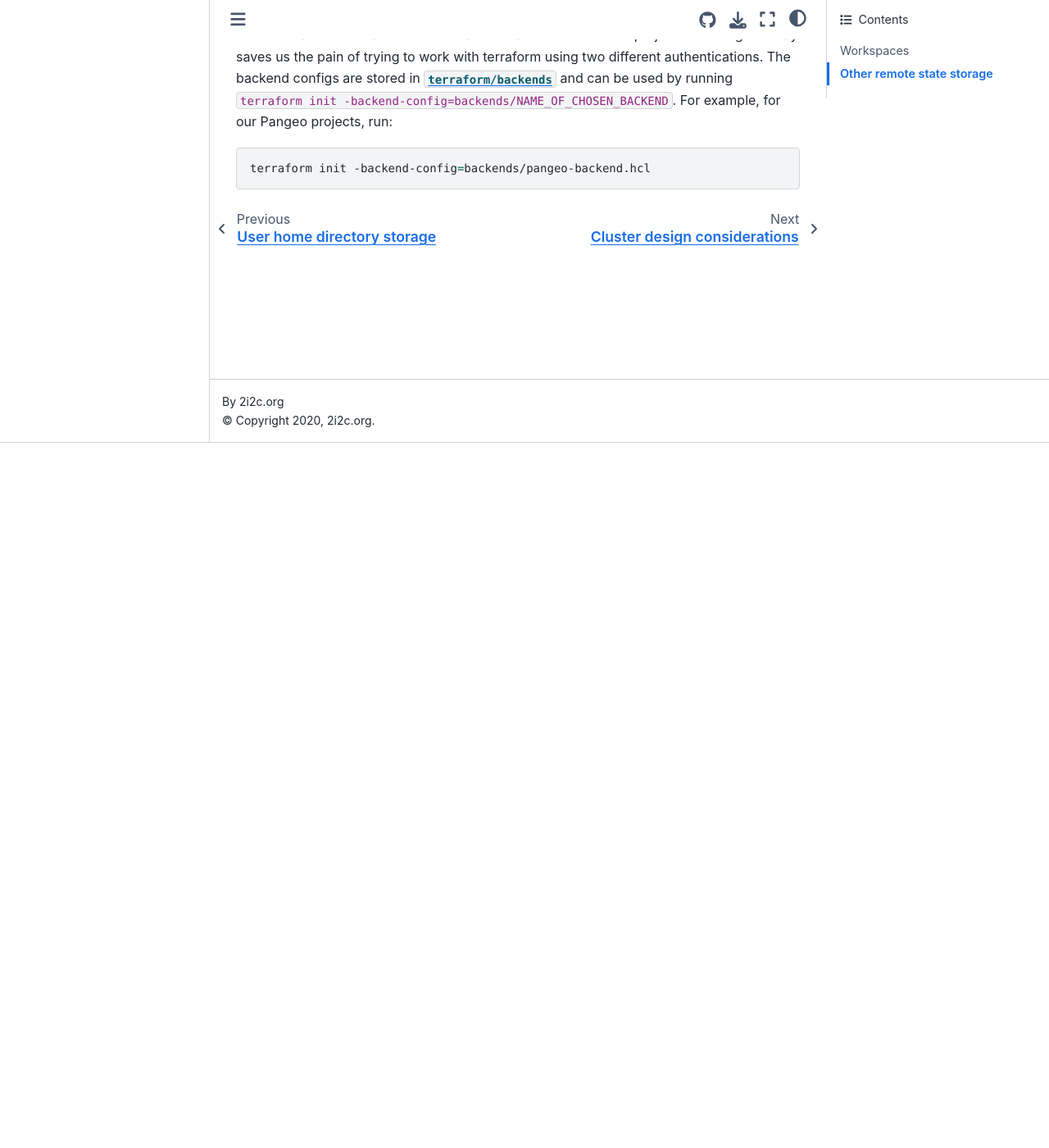
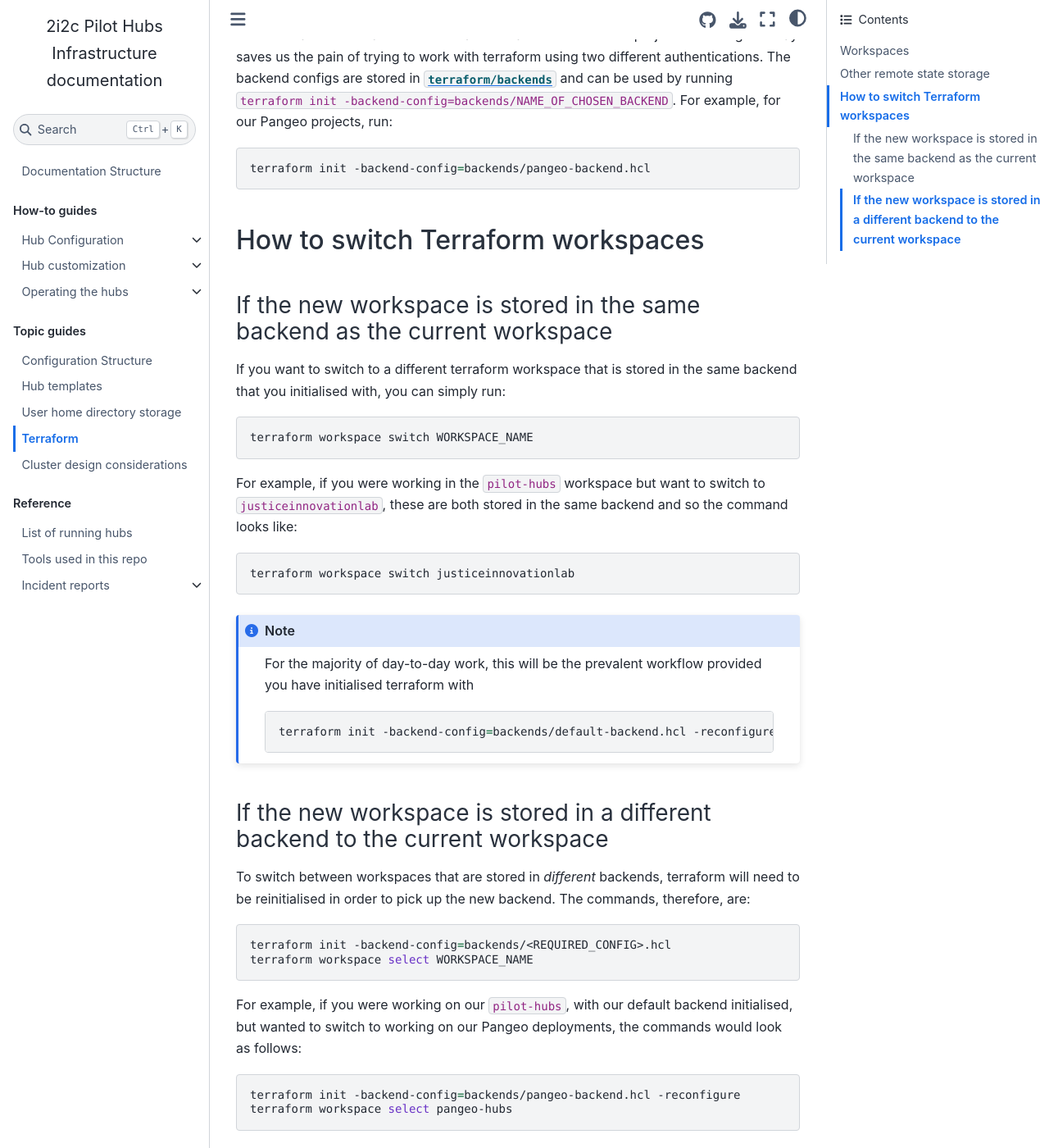
Before and after one commit to 2i2c-org/infrastructure, a Sphinx documentation site: the page built from docs/topic/terraform.md, in a window 1280 px wide and 1400 px high, scrolled down 860 px. Shown: the whole window at 82% size. Built offline with Sphinx 7.4.7 and the Sphinx Book theme 1.1.4, drawn with Linux system fonts in a browser that asks for light colours; pages that are not in the unit, such as notebooks, are missing from menus; the version number could not be read and is left out.

Commit message:
Document how to switch terraform workspaces

`````diff
--- a/docs/topic/terraform.md
+++ b/docs/topic/terraform.md
@@ -36,3 +36,44 @@
 ```bash
 terraform init -backend-config=backends/pangeo-backend.hcl
 ```
+
+## How to switch Terraform workspaces
+
+### If the new workspace is stored in the same backend as the current workspace
+
+If you want to switch to a different terraform workspace that is stored in the same backend that you initialised with, you can simply run:
+
+```bash
+terraform workspace switch WORKSPACE_NAME
+```
+
+For example, if you were working in the `pilot-hubs` workspace but want to switch to `justiceinnovationlab`, these are both stored in the same backend and so the command looks like:
+
+```bash
+terraform workspace switch justiceinnovationlab
+```
+
+````{note}
+For the majority of day-to-day work, this will be the prevalent workflow provided you have initialised terraform with
+
+```bash
+terraform init -backend-config=backends/default-backend.hcl -reconfigure
+```
+````
+
+### If the new workspace is stored in a different backend to the current workspace
+
+To switch between workspaces that are stored in _different_ backends, terraform will need to be reinitialised in order to pick up the new backend.
+The commands, therefore, are:
+
+```bash
+terraform init -backend-config=backends/<REQUIRED_CONFIG>.hcl
+terraform workspace select WORKSPACE_NAME
+```
+
+For example, if you were working on our `pilot-hubs`, with our default backend initialised, but wanted to switch to working on our Pangeo deployments, the commands would look as follows:
+
+```bash
+terraform init -backend-config=backends/pangeo-backend.hcl -reconfigure
+terraform workspace select pangeo-hubs
+```
`````
